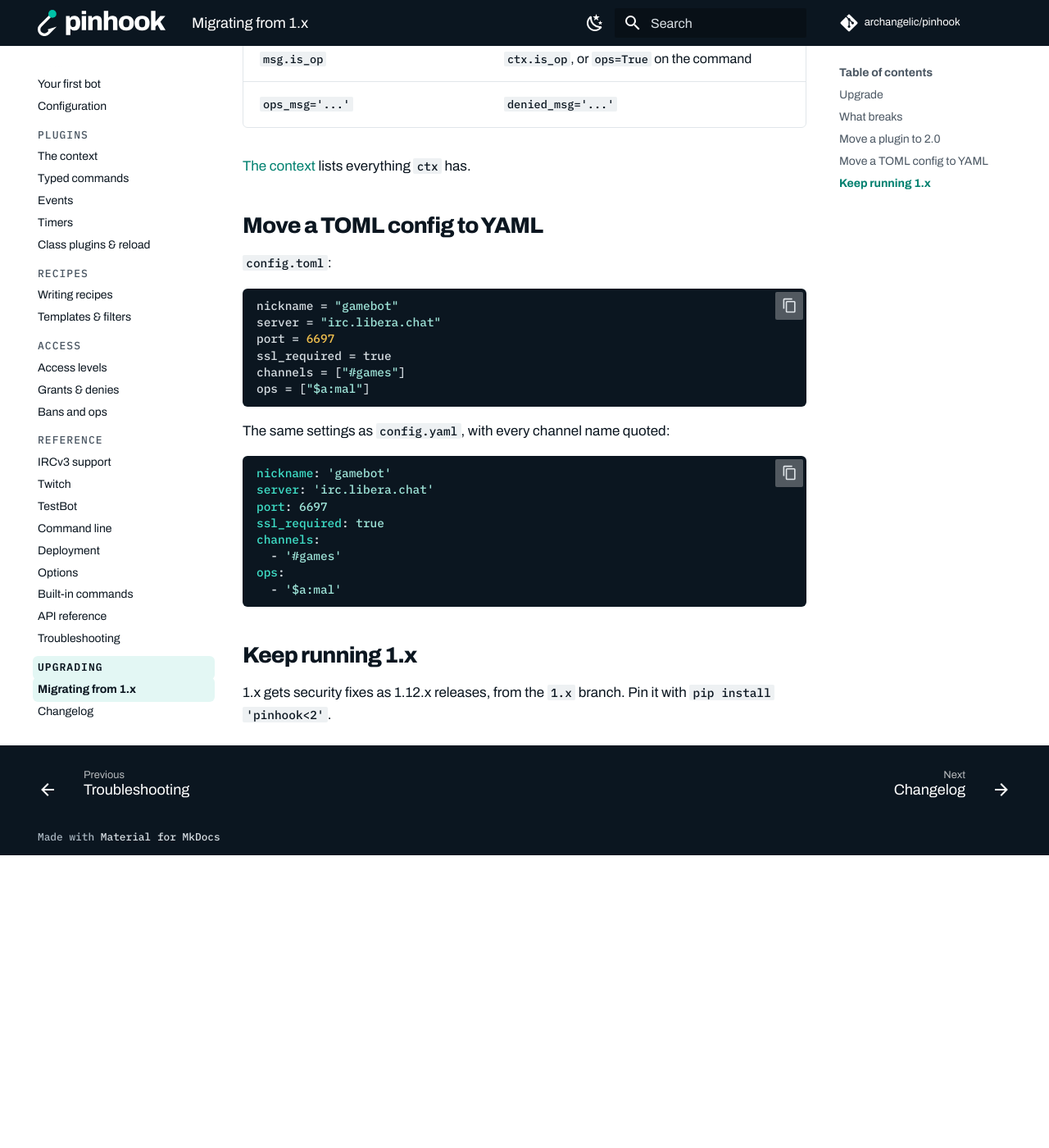
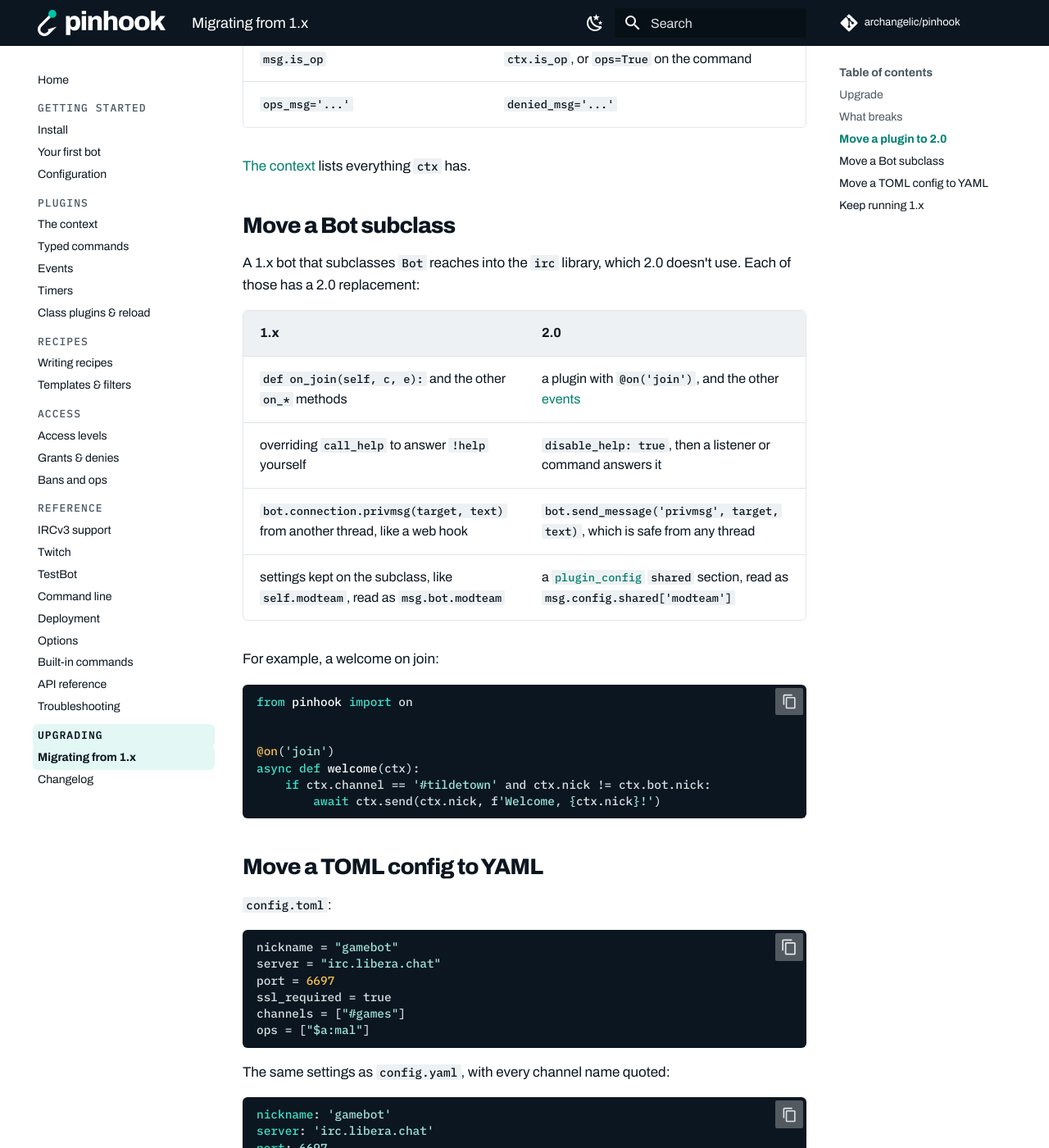
Before and after one commit to archangelic/pinhook, an MkDocs documentation site: the page built from docs/migrating-from-1x.md, in a window 1280 px wide and 1400 px high, scrolled down 2864 px. Shown: the whole window at 82% size. Built offline with MkDocs 1.6.1 and Material for MkDocs 9.7.7, drawn with Linux system fonts in a browser that asks for light colours; comment, search, counter and statistics services are not loaded; the version menu is left out; before the commit the page ends 3907 px from its top, so only the background shows below that.

Commit message:
show how a 1.x bot subclass moves to 2.0

````diff
--- a/docs/migrating-from-1x.md
+++ b/docs/migrating-from-1x.md
@@ -74,6 +74,29 @@ async def roll(ctx, sides: int = 6):
 
 [The context](the-context.md) lists everything `ctx` has.
 
+## Move a Bot subclass
+
+A 1.x bot that subclasses `Bot` reaches into the `irc` library, which 2.0 doesn't use. Each of those has a 2.0 replacement:
+
+| 1.x | 2.0 |
+| --- | --- |
+| `def on_join(self, c, e):` and the other `on_*` methods | a plugin with `@on('join')`, and the other [events](events.md) |
+| overriding `call_help` to answer `!help` yourself | `disable_help: true`, then a listener or command answers it |
+| `bot.connection.privmsg(target, text)` from another thread, like a web hook | `bot.send_message('privmsg', target, text)`, which is safe from any thread |
+| settings kept on the subclass, like `self.modteam`, read as `msg.bot.modteam` | a [`plugin_config`](configuration.md#give-plugins-their-settings) `shared` section, read as `msg.config.shared['modteam']` |
+
+For example, a welcome on join:
+
+```python
+from pinhook import on
+
+
+@on('join')
+async def welcome(ctx):
+    if ctx.channel == '#tildetown' and ctx.nick != ctx.bot.nick:
+        await ctx.send(ctx.nick, f'Welcome, {ctx.nick}!')
+```
+
 ## Move a TOML config to YAML
 
 `config.toml`:
````
Also changed, not shown: 1 other file.
